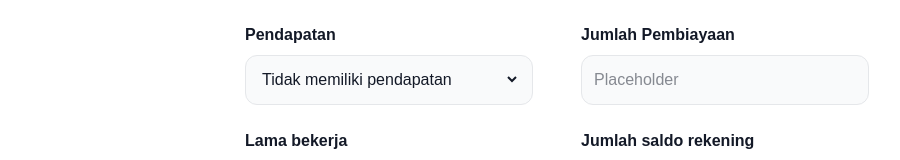
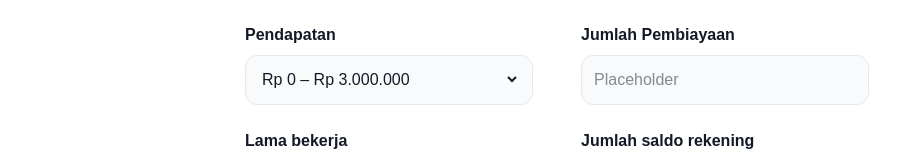
Before and after one commit to anuNaki22/Pentavision-FE-React, a React (Vite) app: page /form in a window 1280 px wide. Shown: the part 227-387 px from the top of the page, without its empty margins (83-983 px from the left). Built offline with nearby package versions, Linux system fonts and the light colour scheme.

Commit message:
fix: salary fields option

```diff
--- a/src/components/FinancingForm.jsx
+++ b/src/components/FinancingForm.jsx
@@ -49,6 +49,7 @@ const FinancingForm = () => {
         `${import.meta.env.VITE_BACKEND_HOST}:${
           import.meta.env.VITE_BACKEND_PORT
         }/api/v1/predict`,
+        // "http://192.168.21.224:5000/api/v1/predict",
         {
           method: "POST",
           headers: { "Content-Type": "application/json" },
@@ -107,10 +108,10 @@ const FinancingForm = () => {
               label: "Pendapatan",
               name: "salary",
               options: [
-                "Tidak memiliki pendapatan",
                 "Rp 0 – Rp 3.000.000",
                 "Rp 3.000.000 – Rp 5.000.000",
                 "Rp 5.000.000 – RP 15.000.000",
+                "> RP 15.000.000",
               ],
             },
             { label: "Jumlah Pembiayaan", name: "credit_amount" },
```
